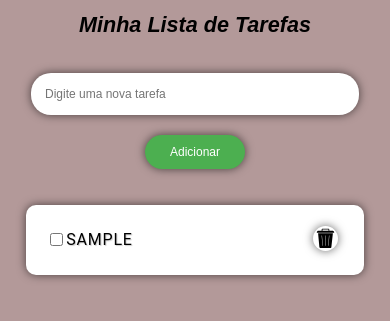
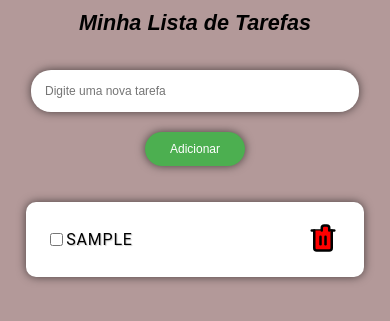
Before and after one commit to Felippeks/TodoList, a plain HTML site: page index.html in a window 390 px wide. Both pictures are taken after typing "Sample" into the empty fields and a click on the button "Adicionar". Shown: the part 369-690 px from the top of the page. Drawn offline with Linux system fonts and the light colour scheme.

Commit message:
teste icon lixeira mobile

```diff
--- a/index.html
+++ b/index.html
@@ -7,6 +7,7 @@
     <title>Exercicio semana 05</title>
   </head>
   <body>
+
     <img src="./assets/logo.png" alt="Logo" />
     <h1>Minha Lista de Tarefas</h1>
 
@@ -37,6 +38,16 @@
         <button id="cancelDelete">Não</button>
       </div>
     </div>
+
+    <div id="lixeira" style="display: none;">
+      <svg xmlns="http://www.w3.org/2000/svg" viewBox="0 0 24 24" fill="none" stroke="currentColor" stroke-width="2" stroke-linecap="round" stroke-linejoin="round" class="feather feather-trash-2">
+        <polyline points="3 6 5 6 21 6"></polyline>
+        <path d="M19 6v14a2 2 0 0 1-2 2H7a2 2 0 0 1-2-2V6m6 0V4a2 2 0 0 1 2-2h2a2 2 0 0 1 2 2v2"></path>
+        <line x1="10" y1="11" x2="10" y2="17"></line>
+        <line x1="14" y1="11" x2="14" y2="17"></line>
+      </svg>
+    </div>
+
   </body>
   <script src="./scripts/script.js"></script>
 </html>
--- a/scripts/script.js
+++ b/scripts/script.js
@@ -45,9 +45,8 @@ function adicionarTarefaClick() {
   const botaoRemover = document.createElement("button");
   botaoRemover.classList.add("botao-remover");
 
-  const lixeiraSVG = document.createElement("img");
-  lixeiraSVG.src = "/assets/lixeira.svg";
-  lixeiraSVG.alt = "Lixeira";
+  const lixeiraSVG = document.getElementById("lixeira").cloneNode(true);
+  lixeiraSVG.style.display = "block";
   botaoRemover.appendChild(lixeiraSVG);
 
   botaoRemover.addEventListener("click", function () {
--- a/style.css
+++ b/style.css
@@ -171,6 +171,14 @@ img {
   width: 25px;
   height: 25px;
 }
+
+svg.feather.feather-trash-2 {
+  fill: red;
+  width: 30px;
+  height: 30px;
+}
+
+
 @media (max-width: 480px) {
   body {
     font-size: var(--font-size-alt);
```
